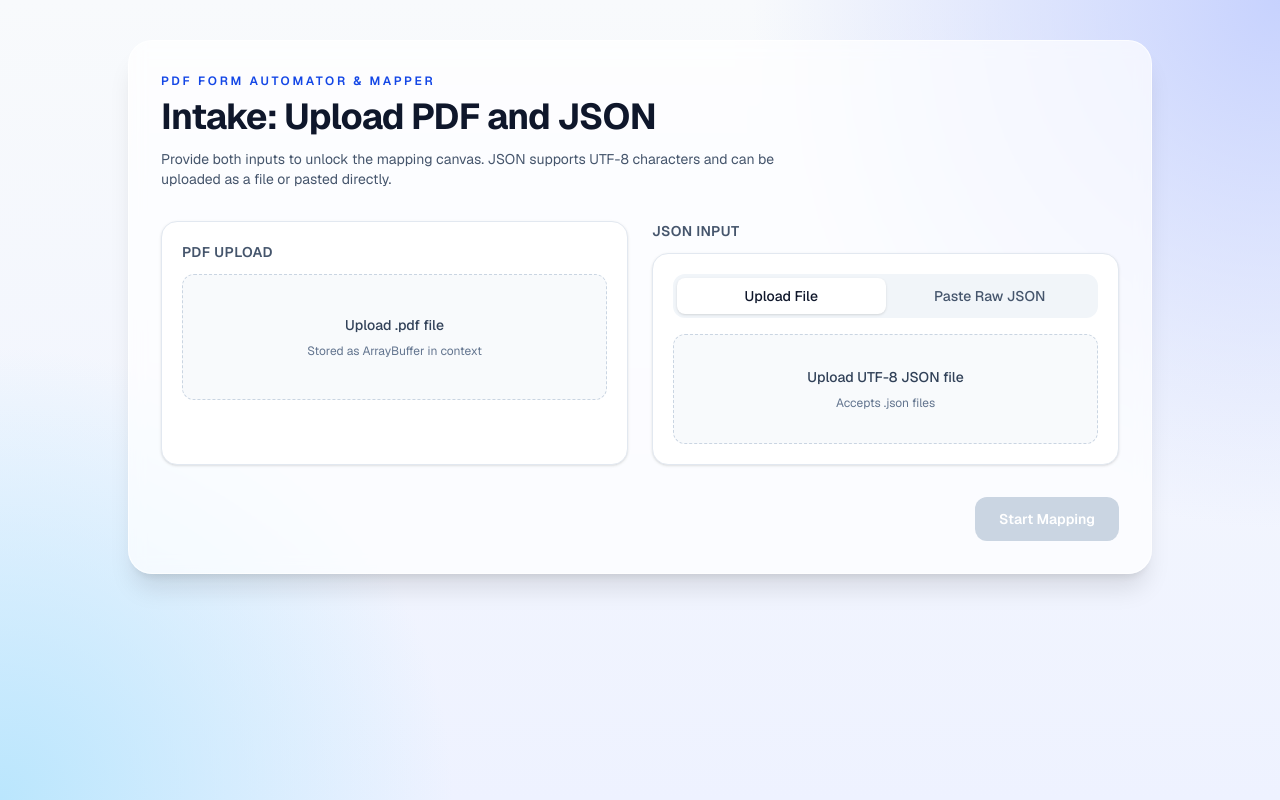
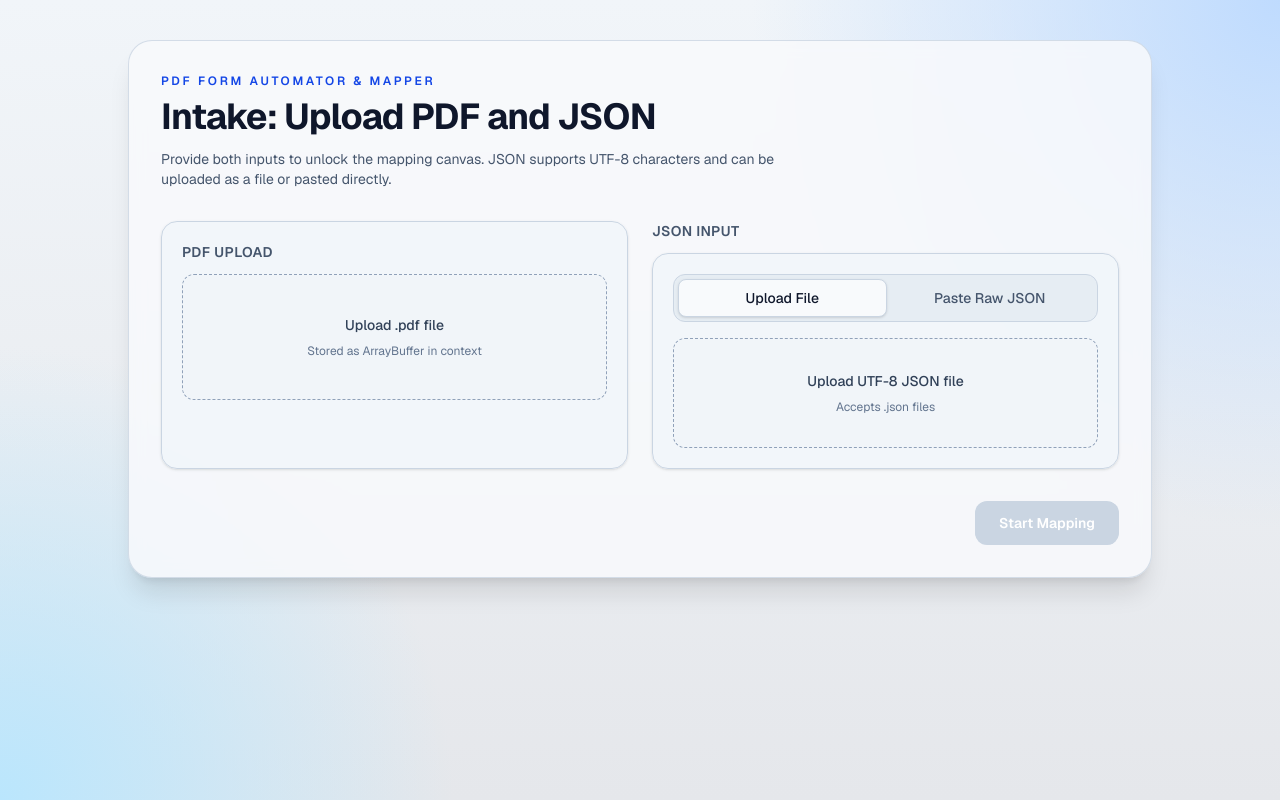
Before and after one commit to salmanghauri7/pdf-form-automator, a Next.js app: page /upload in a window 1280 px wide. Built offline with nearby package versions, Linux system fonts and the light colour scheme.

Commit message:
Refactor styles for improved consistency and accessibility across components

```diff
--- a/src/app/globals.css
+++ b/src/app/globals.css
@@ -1,8 +1,8 @@
 @import "tailwindcss";
 
 :root {
-  --background: #ffffff;
-  --foreground: #171717;
+  --background: #f3f4f6;
+  --foreground: #1f2937;
   --color-background: var(--background);
   --color-foreground: var(--foreground);
   --font-sans: var(--font-geist-sans);
--- a/src/app/upload/page.tsx
+++ b/src/app/upload/page.tsx
@@ -52,8 +52,8 @@ export default function UploadPage() {
   console.log(pdfBuffer, jsonObject);
 
   return (
-    <div className="min-h-screen bg-[radial-gradient(circle_at_top_right,#c7d2fe,transparent_35%),radial-gradient(circle_at_bottom_left,#bae6fd,transparent_30%),linear-gradient(#f8fafc,#eef2ff)] px-4 py-10 sm:px-8">
-      <div className="mx-auto max-w-5xl rounded-3xl border border-white/70 bg-white/70 p-6 shadow-xl backdrop-blur sm:p-8">
+    <div className="min-h-screen bg-[radial-gradient(circle_at_top_right,#bfdbfe,transparent_35%),radial-gradient(circle_at_bottom_left,#bae6fd,transparent_30%),linear-gradient(#f1f5f9,#e5e7eb)] px-4 py-10 sm:px-8">
+      <div className="mx-auto max-w-5xl rounded-3xl border border-slate-300/80 bg-slate-50/85 p-6 shadow-xl backdrop-blur sm:p-8">
         <div className="mb-8">
           <p className="text-xs font-semibold uppercase tracking-[0.22em] text-blue-700">
             PDF Form Automator & Mapper
@@ -68,11 +68,11 @@ export default function UploadPage() {
         </div>
 
         <div className="grid gap-6 md:grid-cols-2">
-          <div className="rounded-2xl border border-slate-200 bg-white p-5 shadow-sm">
+          <div className="rounded-2xl border border-slate-300 bg-slate-100/80 p-5 shadow-sm">
             <h2 className="mb-3 text-sm font-semibold uppercase tracking-wide text-slate-600">
               PDF Upload
             </h2>
-            <label className="flex cursor-pointer flex-col items-center justify-center gap-2 rounded-xl border border-dashed border-slate-300 bg-slate-50 px-4 py-10 text-center">
+            <label className="flex cursor-pointer flex-col items-center justify-center gap-2 rounded-xl border border-dashed border-slate-400 bg-slate-100 px-4 py-10 text-center">
               <span className="text-sm font-medium text-slate-700">
                 Upload .pdf file
               </span>
--- a/src/component/map/JsonTreeNode.tsx
+++ b/src/component/map/JsonTreeNode.tsx
@@ -65,7 +65,7 @@ function TreeConnector({
       <span className="absolute bottom-0 left-0 top-0 border-l border-slate-300" />
       <span className="absolute left-0 top-4 w-4 border-t border-slate-300" />
       {isLast ? (
-        <span className="absolute bottom-0 left-0 top-4 w-px bg-white" />
+        <span className="absolute bottom-0 left-0 top-4 w-px bg-slate-50" />
       ) : null}
     </>
   );
@@ -152,7 +152,7 @@ function JsonTreeNode({ data }: JsonTreeNodeProps) {
   const tree = buildTree(data?.jsonData ?? data?.jsonObject ?? {}, "object");
 
   return (
-    <div className="w-90 rounded-xl border border-slate-200 bg-white p-3 shadow-md">
+    <div className="w-90 rounded-xl border border-slate-300 bg-slate-50 p-3 shadow-md">
       <div className="mb-2 text-xs font-semibold uppercase tracking-wide text-slate-500">
         JSON Source
       </div>
--- a/src/component/map/PdfFieldNode.tsx
+++ b/src/component/map/PdfFieldNode.tsx
@@ -10,7 +10,7 @@ export default function PdfFieldNode({ data }: PdfFieldNodeProps) {
   const fields = data?.fields ?? [];
 
   return (
-    <div className="w-90 rounded-xl border border-slate-200 bg-white p-3 shadow-md">
+    <div className="w-90 rounded-xl border border-slate-300 bg-slate-50 p-3 shadow-md">
       <div className="mb-2 text-xs font-semibold uppercase tracking-wide text-slate-500">
         PDF Fields
       </div>
@@ -18,7 +18,7 @@ export default function PdfFieldNode({ data }: PdfFieldNodeProps) {
         {fields.map((fieldName) => (
           <div
             key={fieldName}
-            className="relative rounded border border-slate-200 bg-slate-50 px-5 py-2"
+            className="relative rounded border border-slate-300 bg-slate-100 px-5 py-2"
           >
             <Handle
               type="target"
--- a/src/component/map/PreviewModal.tsx
+++ b/src/component/map/PreviewModal.tsx
@@ -36,8 +36,8 @@ export default function PreviewModal({
 
   return (
     <div className="fixed inset-0 z-50 flex items-center justify-center bg-slate-900/70 p-4">
-      <div className="relative h-[88vh] w-full max-w-5xl overflow-hidden rounded-2xl bg-white shadow-2xl">
-        <div className="flex items-center justify-between border-b border-slate-200 px-5 py-3">
+      <div className="relative h-[88vh] w-full max-w-5xl overflow-hidden rounded-2xl border border-slate-300 bg-slate-50 shadow-2xl">
+        <div className="flex items-center justify-between border-b border-slate-300 px-5 py-3">
           <h2 className="text-sm font-semibold uppercase tracking-wide text-slate-600">
             PDF Preview
           </h2>
@@ -50,7 +50,7 @@ export default function PreviewModal({
           </button>
         </div>
 
-        <div className="h-[calc(88vh-57px)] w-full bg-slate-100">
+        <div className="h-[calc(88vh-57px)] w-full bg-slate-200/70">
           {isGenerating ? (
             <div className="flex h-full items-center justify-center text-sm text-slate-600">
               Generating preview...
--- a/src/component/upload/JsonInputTabs.tsx
+++ b/src/component/upload/JsonInputTabs.tsx
@@ -13,7 +13,9 @@ const JsonInputTabs = ({ onJsonParsed, onError }: JsonInputTabsProps) => {
   const [activeTab, setActiveTab] = useState<string | null>(JSON_TABS.FILE);
   const [rawJson, setRawJson] = useState<string>("");
 
-  const handleJsonFileUpload = async (event: React.ChangeEvent<HTMLInputElement>) => {
+  const handleJsonFileUpload = async (
+    event: React.ChangeEvent<HTMLInputElement>,
+  ) => {
     const file = event.target.files?.[0];
     if (!file) {
       onError("file was not uploaded");
@@ -41,13 +43,13 @@ const JsonInputTabs = ({ onJsonParsed, onError }: JsonInputTabsProps) => {
   };
 
   return (
-    <div className="rounded-2xl border border-slate-200 bg-white p-5 shadow-sm">
-      <div className="mb-4 flex rounded-xl bg-slate-100 p-1">
+    <div className="rounded-2xl border border-slate-300 bg-slate-100/80 p-5 shadow-sm">
+      <div className="mb-4 flex rounded-xl border border-slate-300 bg-slate-200/70 p-1">
         <button
           type="button"
           className={`flex-1 rounded-lg px-3 py-2 text-sm font-medium transition ${
             activeTab === JSON_TABS.FILE
-              ? "bg-white text-slate-900 shadow-sm"
+              ? "border border-slate-300 bg-slate-50 text-slate-900 shadow-sm"
               : "text-slate-600 hover:text-slate-900"
           }`}
           onClick={() => setActiveTab(JSON_TABS.FILE)}
@@ -58,7 +60,7 @@ const JsonInputTabs = ({ onJsonParsed, onError }: JsonInputTabsProps) => {
           type="button"
           className={`flex-1 rounded-lg px-3 py-2 text-sm font-medium transition ${
             activeTab === JSON_TABS.RAW
-              ? "bg-white text-slate-900 shadow-sm"
+              ? "border border-slate-300 bg-slate-50 text-slate-900 shadow-sm"
               : "text-slate-600 hover:text-slate-900"
           }`}
           onClick={() => setActiveTab(JSON_TABS.RAW)}
@@ -68,7 +70,7 @@ const JsonInputTabs = ({ onJsonParsed, onError }: JsonInputTabsProps) => {
       </div>
 
       {activeTab === JSON_TABS.FILE ? (
-        <label className="flex cursor-pointer flex-col items-center justify-center gap-2 rounded-xl border border-dashed border-slate-300 bg-slate-50 px-4 py-8 text-center">
+        <label className="flex cursor-pointer flex-col items-center justify-center gap-2 rounded-xl border border-dashed border-slate-400 bg-slate-100 px-4 py-8 text-center">
           <span className="text-sm font-medium text-slate-700">
             Upload UTF-8 JSON file
           </span>
@@ -90,7 +92,7 @@ const JsonInputTabs = ({ onJsonParsed, onError }: JsonInputTabsProps) => {
     "name": "Jane Doe"
   }
 }'
-            className="h-44 w-full rounded-xl border border-slate-300 px-3 py-2 font-mono text-sm outline-none ring-blue-500 transition focus:ring-2"
+            className="h-44 w-full rounded-xl border border-slate-400 bg-slate-50 px-3 py-2 font-mono text-sm outline-none ring-blue-500 transition focus:ring-2"
           />
           <button
             type="button"
```
Also changed, not shown: src/app/map/page.tsx (+7 -7 lines).
